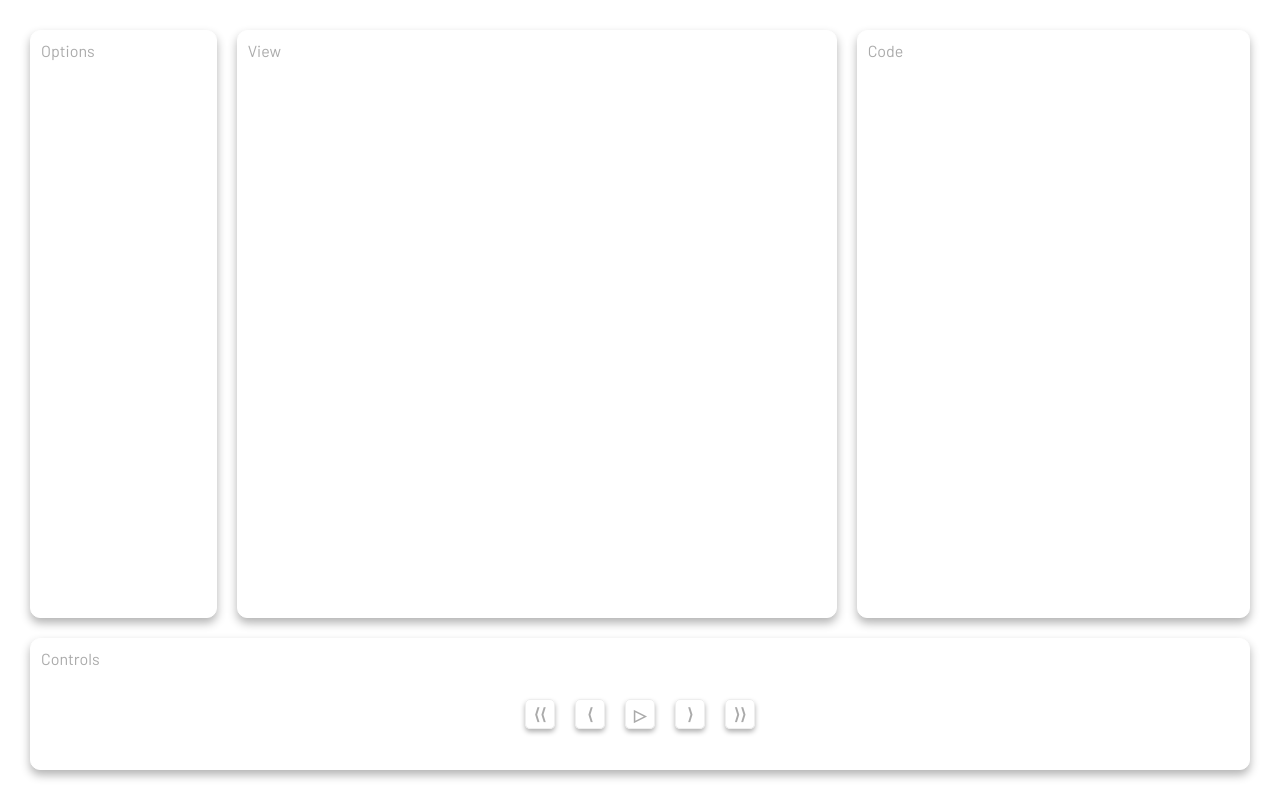
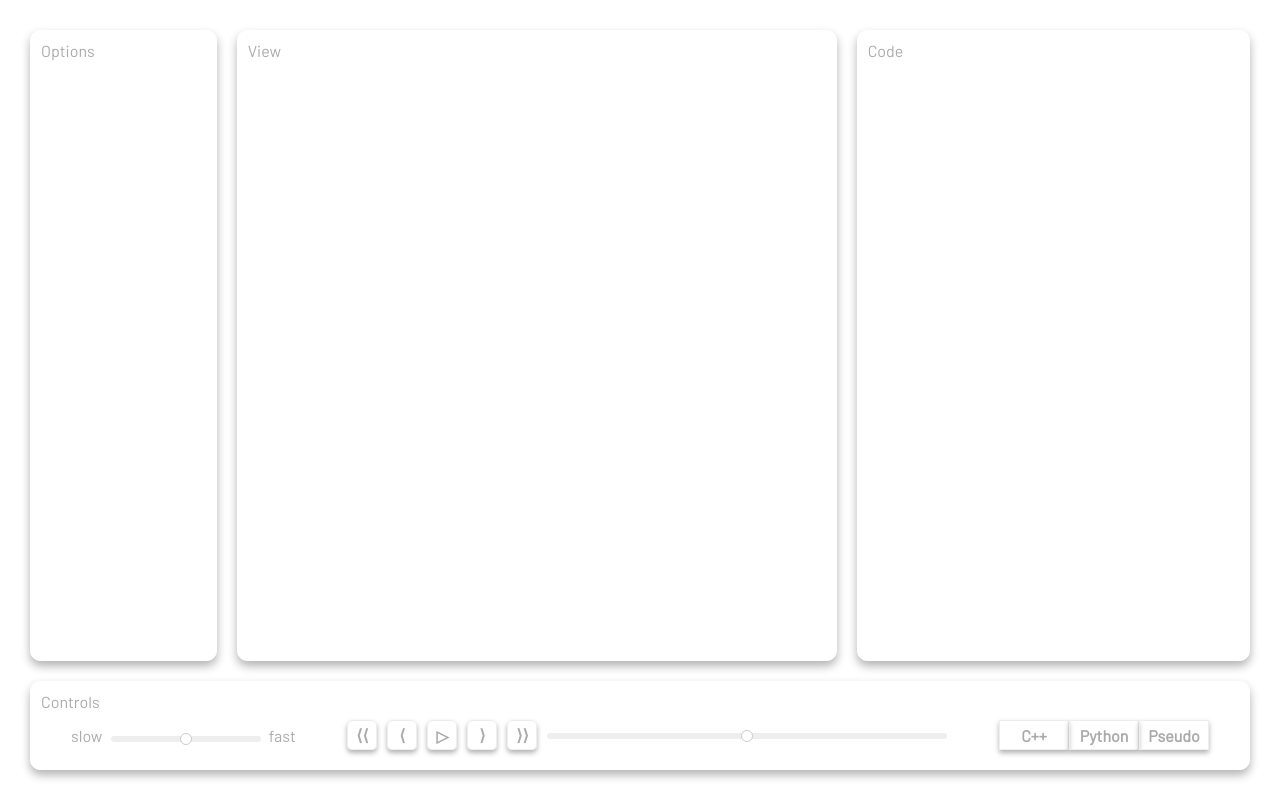
Before and after one commit to silentz/visualizer, a Vue app: page /#/test in a window 1280 px wide. Built offline with nearby package versions, Linux system fonts and the light colour scheme.

Commit message:
progress in bottom panel

```diff
--- a/src/components/MainView.vue
+++ b/src/components/MainView.vue
@@ -12,14 +12,30 @@
 			</div>
 			<div class='panel controls'>
 				<h2>Controls</h2>
-				<div class='control-group'>
+				<div class='horizontal-control-group'>
+
+					<div class='spped'>
+						slow
+						<input type='range' min='0' max='100' class='slider slider-slim'>
+						fast
+					</div>
+
 					<div class='buttons'>
 						<div class='button'>&#10216;&#10216;</div>
 						<div class='button'>&#10216;</div>
 						<div class='button play'>&#9655;</div>
 						<div class='button'>&#10217;</div>
 						<div class='button'>&#10217;&#10217;</div>
+						<input type='range' min='0' max='100' class='slider slider-wide'>
 					</div>
+
+					<div class='languages'>
+						<div class='button radio' v-for='(language, index) in languages_values'
+							:style="{'radio_chosen': index == languages_chosen}">
+							{{ language }}
+						</div>
+					</div>
+
 				</div>
 			</div>
 		</div>
@@ -28,7 +44,13 @@
 
 <script>
 export default {
-	name: 'MainView'
+	name: 'MainView',
+	data: () => {
+		return {
+			languages_values: ['C++', 'Python', 'Pseudo'],
+			languages_chosen: 0
+		}
+	}
 }
 </script>
 
@@ -45,7 +67,7 @@ export default {
 
 		display: grid;
 		grid-template-columns: 1fr 3fr 2fr;
-		grid-template-rows: 4fr 1fr;
+		grid-template-rows: 6fr 1fr;
 		grid-template-areas:
 			"options  viewer   code"
 			"controls controls controls";
@@ -59,17 +81,74 @@ export default {
 		justify-content: flex-start;
 		align-items: flex-start;
 
-		.control-group {
+		.horizontal-control-group {
 			display: flex;
+			flex-direction: row;
+			padding: 0 30px;
+			flex-grow: 1;
+			justify-content: space-between;
+			align-items: center;
 			width: 100%;
-			justify-content: space-around;
+			box-sizing: border-box;
+		}
+
+		.vertical-control-group {
+			display: flex;
+			flex-direction: column;
+			justify-content: flex-start;
 			align-items: center;
-			flex-grow: 1;
+		}
+
+		.slider {
+			-webkit-appearance: none;
+			appearance: none;
+			background-color: #eee;
+			border-radius: 5px;
+			height: 6px;
+			margin: 0 5px;
+			margin-top: 1px;
+		}
+
+		.slider-wide {
+			width: 400px;
+		}
+
+		.slider-slim {
+			width: 150px;
+		}
+
+		.slider::-webkit-slider-thumb {
+			-webkit-appearance: none;
+			appearance: none;
+			width: 12px;
+			height: 12px;
+			border-radius: 50%;
+			background: #fff;
+			border: 1px solid #ccc;
+		}
+
+		.slider::-moz-range-thumb {
+			width: 12px;
+			height: 12px;
+			border-radius: 50%;
+			background: #fff;
+			border: 1px solid #aaa;
 		}
 
 		.buttons {
 			display: flex;
 			flex-direction: row;
+			align-items: center;
+			box-sizing: border-box;
+
+			.play {
+				padding-top: 4px !important;
+
+				&:active {
+					padding-top: 6px !important;
+				}
+			}
+		}
 
 		.button {
 			display: flex;
@@ -78,7 +157,7 @@ export default {
 			border: 1px solid #eee;
 			border-radius: 5px;
 			box-shadow: 0 3px 5px rgba(0, 0, 0, 0.3);
-				margin: 0 10px;
+			margin: 0 5px;
 			width: 30px;
 			height: 30px;
 			padding: 2px;
@@ -94,13 +173,11 @@ export default {
 			}
 		}
 
-			.play {
-				padding-top: 4px !important;
-
-				&:active {
-					padding-top: 6px !important;
-				}
-			}
+		.speed {
+			display: flex;
+			flex-direction: row;
+			justify-content: center;
+			align-items: center;
 		}
 	}
 
@@ -114,6 +191,19 @@ export default {
 
 	.viewer {
 		grid-area: viewer;
+	}
+
+	.languages {
+		display: flex;
+		flex-direction: row;
+		justify-content: flex-start;
+		align-items: center;
+
+		.radio {
+			width: 70px;
+			margin: 0 0;
+			border-radius: 0;
+		}
 	}
 
 	.panel {
```
Lines whose indentation alone changed are shown as unchanged.
